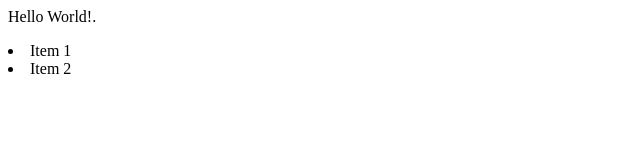
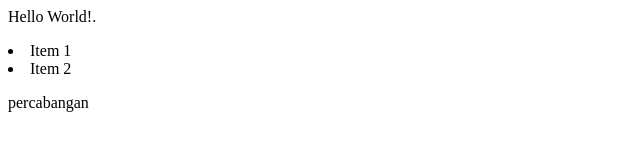
Before and after one commit to Fahadbjmn/contoh, a plain HTML site: page Index.html in a window 1280 px wide. Shown: the full height of the page, 0-640 px from the left. Drawn offline with Linux system fonts and the light colour scheme.

Commit message:
update percabangan
update percabangan

```diff
--- a/Index.html
+++ b/Index.html
@@ -6,5 +6,6 @@
         <p>Hello World!.</p>
         <li>Item 1</li>
         <li>Item 2</li>
+        <p>percabangan</p>
     </body>
 </html>
```
